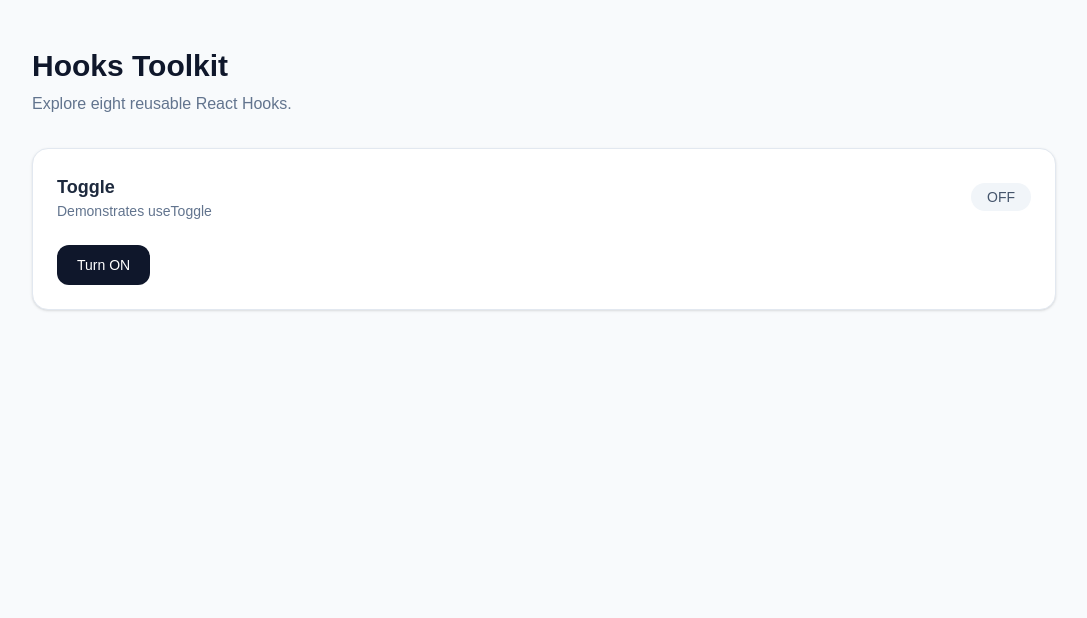
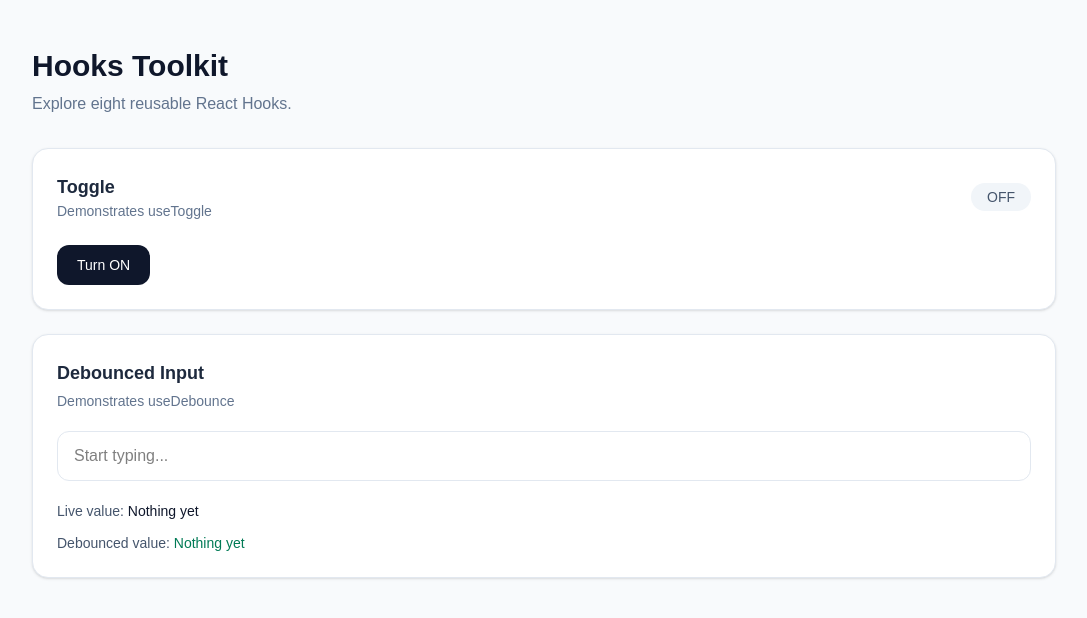
Before and after one commit to rithairagena13-spec/hooks-tool-kit, a React (Vite) app: page / in a window 1280 px wide. Shown: the top 618 px of the page, without its empty margins (96-1183 px from the left). Built offline with nearby package versions, Linux system fonts and the light colour scheme.

Commit message:
add debounce hook demonstration

```diff
--- a/src/App.jsx
+++ b/src/App.jsx
@@ -1,5 +1,6 @@
 
 import ToggleDemo from './components/ToggleDemo'
+import DebounceDemo from './components/DebounceDemo'
 
 export default function App() {
   return (
@@ -16,6 +17,10 @@ export default function App() {
         <div className="mt-8">
           <ToggleDemo />
         </div>
+<div className="mt-6">
+  <DebounceDemo />
+</div>
+
       </div>
     </main>
   )
--- /dev/null
+++ b/src/components/DebounceDemo.jsx
@@ -0,0 +1,38 @@
+
+import { useState } from 'react'
+import { useDebounce } from '../hooks/useDebounce'
+
+export default function DebounceDemo() {
+  const [search, setSearch] = useState('')
+  const debouncedSearch = useDebounce(search, 500)
+
+  return (
+    <section className="rounded-2xl border border-slate-200 bg-white p-6 shadow-sm">
+      <h2 className="text-lg font-semibold text-slate-800">
+        Debounced Input
+      </h2>
+
+      <p className="mt-1 text-sm text-slate-500">
+        Demonstrates useDebounce
+      </p>
+
+      <input
+        type="text"
+        value={search}
+        onChange={(event) => setSearch(event.target.value)}
+        placeholder="Start typing..."
+        className="mt-5 w-full rounded-xl border border-slate-200 px-4 py-3 outline-none focus:border-slate-500"
+      />
+
+      <div className="mt-5 space-y-3 text-sm">
+        <p className="text-slate-600">
+          Live value: <span className="font-medium text-slate-900">{search || 'Nothing yet'}</span>
+        </p>
+
+        <p className="text-slate-600">
+          Debounced value: <span className="font-medium text-emerald-700">{debouncedSearch || 'Nothing yet'}</span>
+        </p>
+      </div>
+    </section>
+  )
+}
--- /dev/null
+++ b/src/hooks/useDebounce.js
@@ -0,0 +1,18 @@
+
+import { useEffect, useState } from 'react'
+
+export function useDebounce(value, delay = 500) {
+  const [debouncedValue, setDebouncedValue] = useState(value)
+
+  useEffect(() => {
+    const timer = setTimeout(() => {
+      setDebouncedValue(value)
+    }, delay)
+
+    return () => {
+      clearTimeout(timer)
+    }
+  }, [value, delay])
+
+  return debouncedValue
+}
```
